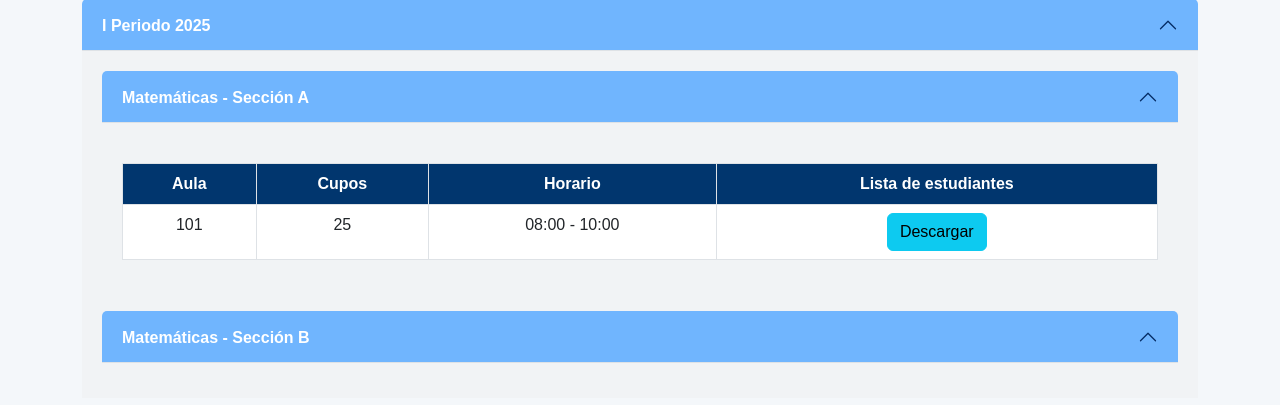
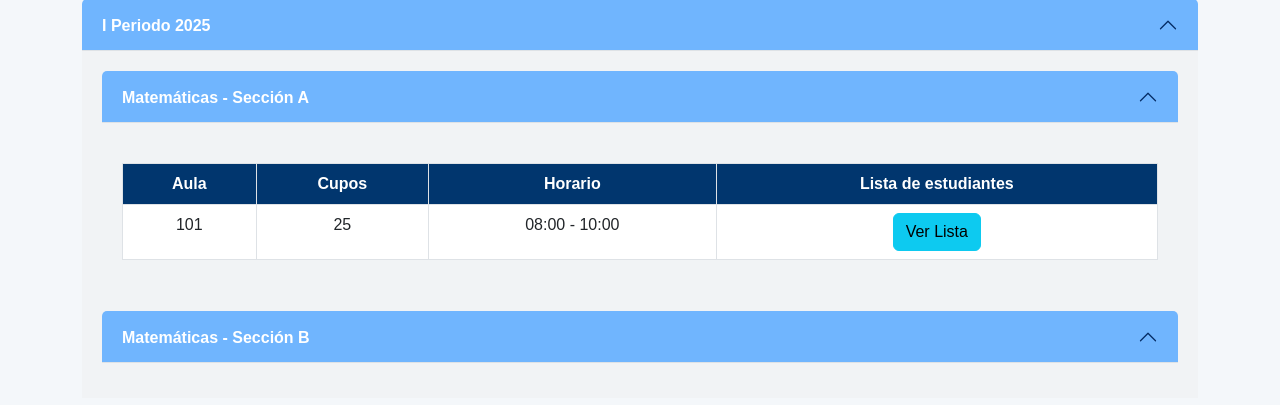
Before and after one commit to MikeWinchester/Registro_Frontend, a PHP site: page /views/components/clases.php in a window 1280 px wide. Shown: the part 161-566 px from the top of the page. Run offline with PHP 8.4, Linux system fonts and the light colour scheme.

Commit message:
cambios de las clases

```diff
--- a/views/components/clases.php
+++ b/views/components/clases.php
@@ -57,7 +57,7 @@
                                                 <td>101</td>
                                                 <td>25</td>
                                                 <td>08:00 - 10:00</td>
-                                                <td><button class="btn btn-info">Descargar</button></td>
+                                                <td><button class="btn btn-info">Ver Lista</button></td>
                                             </tr>
                                         </tbody>
                                     </table>
@@ -88,7 +88,7 @@
                                                 <td>102</td>
                                                 <td>0</td>
                                                 <td>10:00 - 12:00</td>
-                                                <td><button class="btn btn-info">Descargar</button></td>
+                                                <td><button class="btn btn-info">Ver Lista</button></td>
                                             </tr>
                                         </tbody>
                                     </table>
```
